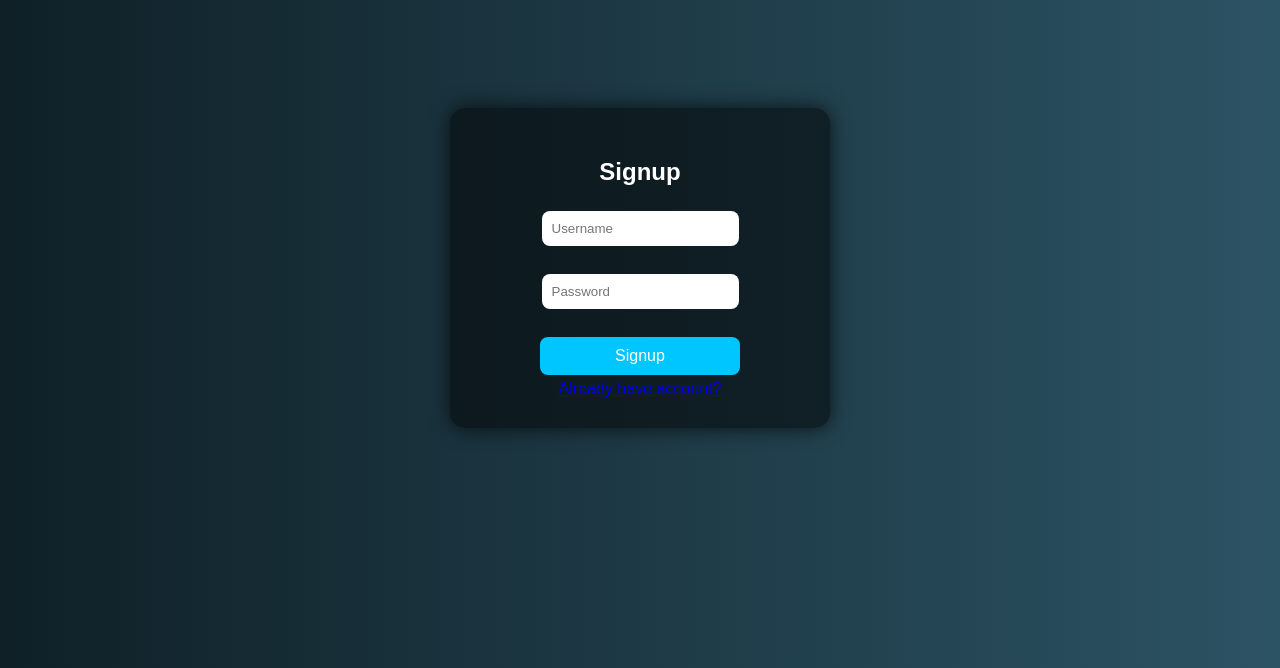
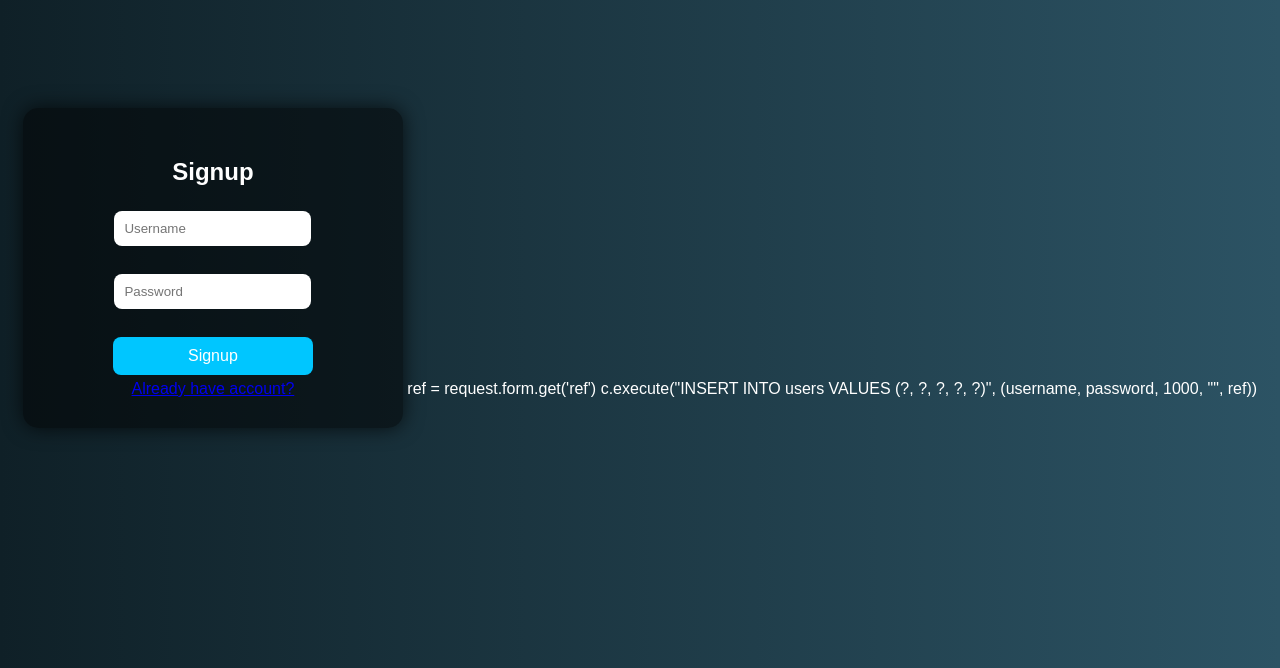
Before and after one commit to kapilayya45-cmd/flip-coin, a Python web app: template templates/signup.html in a window 1280 px wide. Shown: the top 668 px of the page. Run offline with Jinja, Linux system fonts and the light colour scheme; the template is opened without the code that fills it, so the values that code supplies are empty.

Commit message:
Update signup.html

```diff
--- a/templates/signup.html
+++ b/templates/signup.html
@@ -21,3 +21,7 @@
 
 </body>
 </html>
+ref = request.form.get('ref')
+
+c.execute("INSERT INTO users VALUES (?, ?, ?, ?, ?)",
+          (username, password, 1000, "", ref))
```
